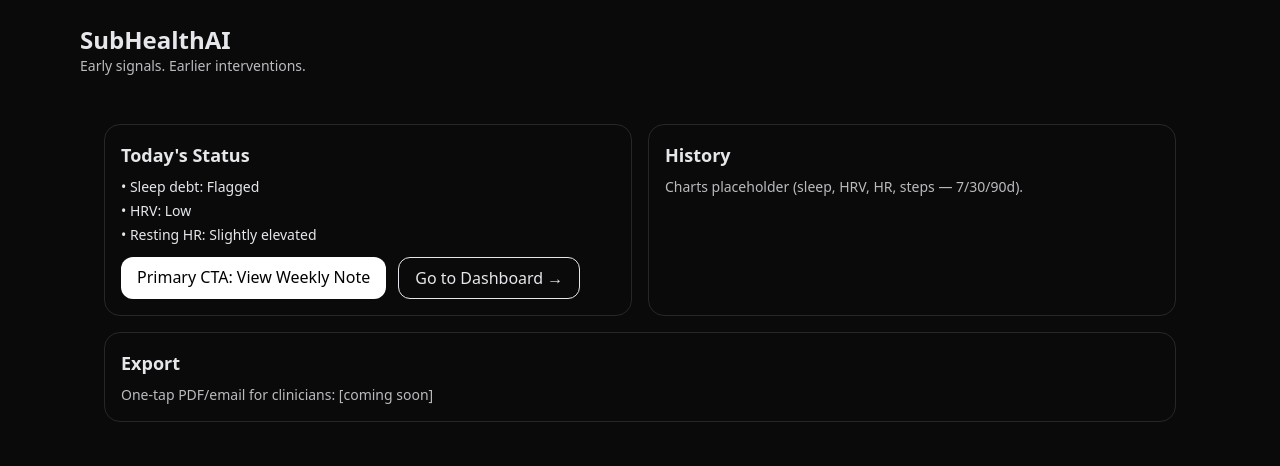
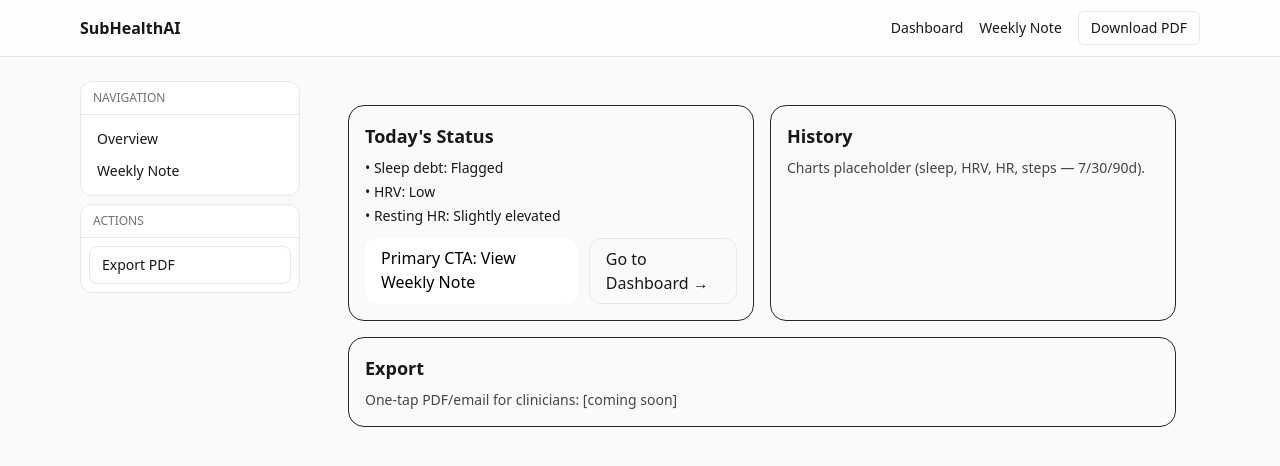
Before and after one commit to Shaarax/subhealthai, a Next.js app: page / in a window 1280 px wide. Shown: the top 466 px of the page. Built offline with nearby package versions, Linux system fonts and the light colour scheme.

Commit message:
feat(ui): add clean healthcare layout (header, sidebar, actions)

```diff
--- a/app/layout.tsx
+++ b/app/layout.tsx
@@ -1,23 +1,49 @@
-import "./globals.css";
-import React from "react";
-
-export const metadata = {
-  title: "SubHealthAI",
-  description: "Early detection, before diagnosis."
-};
+// app/layout.tsx
+import './globals.css';
+import Link from 'next/link';
 
 export default function RootLayout({ children }: { children: React.ReactNode }) {
   return (
     <html lang="en">
-      <body className="min-h-screen antialiased">
-        <div className="mx-auto max-w-6xl px-4 py-6">
-          <header className="mb-6">
-            <h1 className="text-2xl font-bold">SubHealthAI</h1>
-            <p className="text-sm opacity-80">Early signals. Earlier interventions.</p>
-          </header>
-          {children}
-        </div>
+      <body className="min-h-screen bg-zinc-50 text-zinc-900">
+        <header className="sticky top-0 z-20 border-b bg-white/80 backdrop-blur">
+          <div className="mx-auto max-w-6xl flex items-center justify-between px-4 h-14">
+            <Link href="/" className="font-semibold">SubHealthAI</Link>
+            <nav className="flex items-center gap-4 text-sm">
+              <Link href="/dashboard" className="hover:underline">Dashboard</Link>
+              <Link href="/weekly" className="hover:underline">Weekly Note</Link>
+              <a href="/api/report" className="rounded-md border px-3 py-1.5 hover:bg-gray-50">Download PDF</a>
+            </nav>
+          </div>
+        </header>
+
+        <main className="mx-auto max-w-6xl px-4 py-6 grid gap-6 md:grid-cols-[220px,1fr]">
+          <aside className="hidden md:block">
+            <div className="sticky top-16 space-y-2">
+              <Section title="Navigation">
+                <NavItem href="/dashboard" label="Overview" />
+                <NavItem href="/weekly" label="Weekly Note" />
+              </Section>
+              <Section title="Actions">
+                <a href="/api/report" className="block rounded-lg border px-3 py-2 text-sm hover:bg-gray-50">Export PDF</a>
+              </Section>
+            </div>
+          </aside>
+          <section>{children}</section>
+        </main>
       </body>
     </html>
   );
 }
+
+function Section({ title, children }: { title: string; children: React.ReactNode }) {
+  return (
+    <div className="rounded-xl border bg-white">
+      <div className="border-b px-3 py-2 text-xs font-medium uppercase text-zinc-500">{title}</div>
+      <div className="p-2">{children}</div>
+    </div>
+  );
+}
+function NavItem({ href, label }: { href: string; label: string }) {
+  return <Link href={href} className="block rounded-md px-2 py-1.5 text-sm hover:bg-gray-50">{label}</Link>;
+}
```
